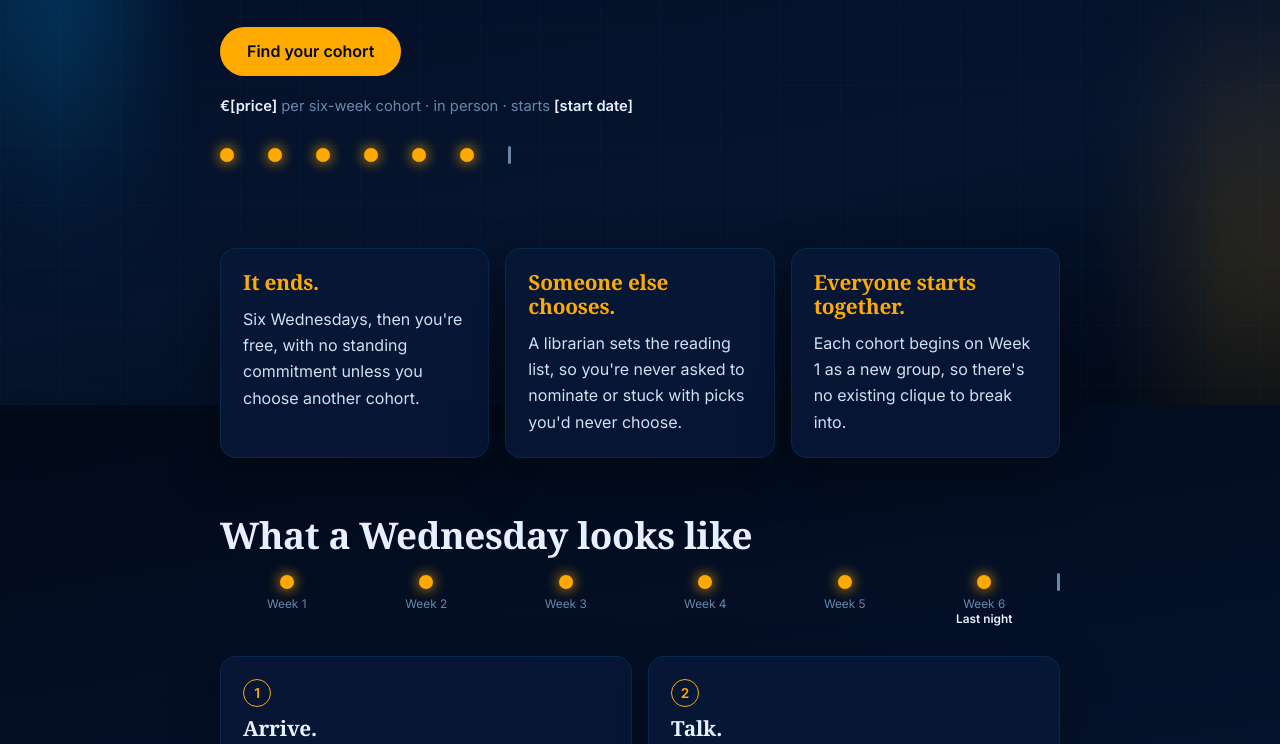
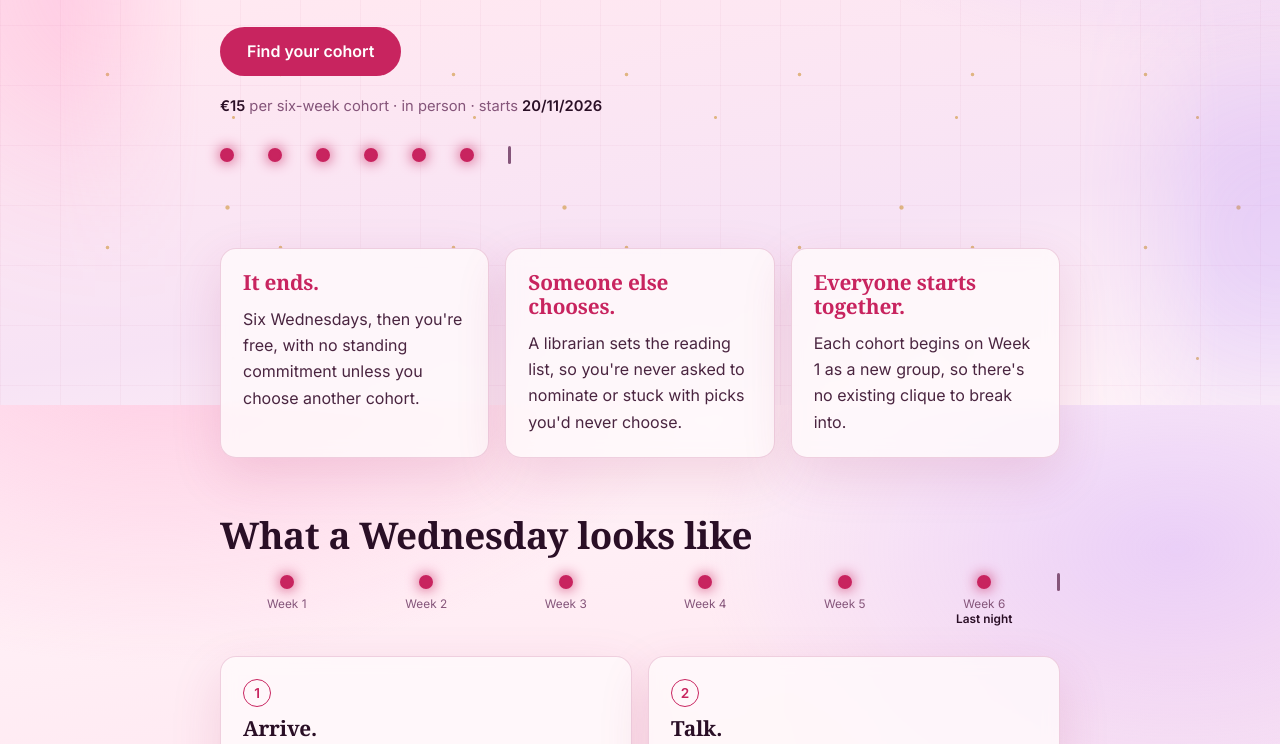
Before and after one commit to Niamh-Murtagh/5-innovators, a plain HTML site: page index.html in a window 1280 px wide. Shown: the part 395-1139 px from the top of the page. Drawn offline with Linux system fonts and the light colour scheme.

Commit message:
Update index.html
changed colours and names

```diff
--- a/index.html
+++ b/index.html
@@ -1,15 +1,15 @@
 <!DOCTYPE html>
-<html lang="en-IE">
+<html lang="en-IE" class="light">
 <head>
 <meta charset="utf-8">
 <meta name="viewport" content="width=device-width, initial-scale=1">
 <meta name="color-scheme" content="dark light">
-<title>The book club with an end date | [Niamh's Book Club]</title>
+<title>The book club with an end date | [Library name]</title>
 <meta name="description" content="Six Wednesday evenings, one librarian-chosen list, then you're free.">
 
 <!-- Open Graph -->
 <meta property="og:type" content="website">
-<meta property="og:title" content="The book club with an end date | [Niamh's Book Club]">
+<meta property="og:title" content="The book club with an end date | [Library name]">
 <meta property="og:description" content="Six Wednesday evenings, one librarian-chosen list, then you're free.">
 <!-- og:image placeholder (1200x630). Replace with an absolute URL once the image exists, then uncomment:
 <meta property="og:image" content="https://example.com/og-image-1200x630.png">
@@ -17,7 +17,7 @@
 
 <!-- Twitter Card -->
 <meta name="twitter:card" content="summary_large_image">
-<meta name="twitter:title" content="The book club with an end date | [Niamh's Book Club]">
+<meta name="twitter:title" content="The book club with an end date | [Library name]">
 <meta name="twitter:description" content="Six Wednesday evenings, one librarian-chosen list, then you're free.">
 <!-- twitter:image placeholder (1200x630). Same image as og:image, then uncomment:
 <meta name="twitter:image" content="https://example.com/og-image-1200x630.png">
@@ -29,67 +29,84 @@
 <link rel="preconnect" href="https://fonts.gstatic.com" crossorigin>
 <link href="https://fonts.googleapis.com/css2?family=Inter:wght@400;500;600;700&display=swap" rel="stylesheet">
 
-<!-- Apply the saved theme before first paint (dark is the default) -->
+<!-- Apply the saved theme before first paint. The blush-pink light theme is the default
+     (<html class="light">); only an explicit saved "dark" choice removes it. -->
 <script>
 (function () {
   try {
-    if (localStorage.getItem("theme") === "light") {
-      document.documentElement.classList.add("light");
+    if (localStorage.getItem("theme") === "dark") {
+      document.documentElement.classList.remove("light");
     }
-  } catch (e) { /* storage unavailable: stay on dark */ }
+  } catch (e) { /* storage unavailable: stay on the light default */ }
 })();
 </script>
 
 <style>
 /* ---------- Theme tokens ---------- */
+/* Dark mode = "midnight plum" (the toggle's alternate). Variable names are the original
+   theme's; in this romantasy palette --amber is rose, --cyan is violet, --green is mint/emerald,
+   --neon is the link colour.
+   Original navy theme, to restore:
+   --bg:#020a18; --bg-grad:linear-gradient(170deg,#020a18,#041028 40%,#06142e 70%,#020a18);
+   --surface:rgba(8,24,56,0.85); --border:rgba(0,170,255,0.12); --text:#d0e0f0; --text-bright:#e8f0ff;
+   --text-dim:#6888aa; --neon:#00aaff; --cyan:#00e5ff; --green:#00ff88; --amber:#ffaa00; */
 :root {
-  --bg: #020a18;
-  --bg-grad: linear-gradient(170deg, #020a18, #041028 40%, #06142e 70%, #020a18);
-  --surface: rgba(8,24,56,0.85);
-  --border: rgba(0,170,255,0.12);
-  --text: #d0e0f0;
-  --text-bright: #e8f0ff;
-  --text-dim: #6888aa;
-  --neon: #00aaff;
-  --cyan: #00e5ff;
-  --green: #00ff88;
-  --amber: #ffaa00;
+  --bg: #1a0b1f;
+  --bg-grad:
+    radial-gradient(900px 520px at 12% -8%, rgba(255,110,180,0.22), transparent 62%),
+    radial-gradient(800px 520px at 92% 18%, rgba(150,100,255,0.22), transparent 60%),
+    linear-gradient(170deg, #1a0b1f, #26102c 40%, #2b1233 70%, #1a0b1f);
+  --surface: rgba(46,20,54,0.82);
+  --border: rgba(255,150,210,0.16);
+  --text: #f0dcec;
+  --text-bright: #fff0f8;
+  --text-dim: #b98cab;
+  --neon: #ff8cc4;
+  --cyan: #c9a2ff;
+  --green: #7ff0c4;
+  --amber: #ff7eb6;
 
-  --on-accent: #020a18;
-  --header-bg: rgba(2,10,24,0.62);
-  --grid: rgba(0,170,255,0.035);
-  --orb1: rgba(0,170,255,0.30);
-  --orb2: rgba(255,170,0,0.18);
-  --opt-bg: rgba(255,255,255,0.03);
-  --shadow: 0 18px 50px rgba(0,0,0,0.35);
-  --focus: #00e5ff;
+  --on-accent: #1a0b1f;
+  --header-bg: rgba(26,11,31,0.66);
+  --grid: rgba(255,150,210,0.04);
+  --orb1: rgba(255,100,175,0.30);
+  --orb2: rgba(150,100,255,0.26);
+  --star: rgba(255,225,160,0.7);
+  --opt-bg: rgba(255,255,255,0.05);
+  --shadow: 0 18px 50px rgba(0,0,0,0.4);
+  --focus: #c9a2ff;
 
   --font-sans: "Inter", system-ui, -apple-system, "Segoe UI", Roboto, "Helvetica Neue", Arial, sans-serif;
   --font-serif: Georgia, "Iowan Old Style", "Palatino Linotype", Palatino, "Times New Roman", serif;
   color-scheme: dark;
 }
 
+/* Default theme: blush-pink romantasy. Rose, violet and emerald accents, gold stardust. */
 html.light {
-  --bg: #f8f3e8;
-  --bg-grad: linear-gradient(170deg, #f9f4ea, #f2ebdc 40%, #ede4d1 70%, #f9f4ea);
-  --surface: rgba(255,252,245,0.9);
-  --border: rgba(50,60,90,0.16);
-  --text: #2b3548;
-  --text-bright: #0d1729;
-  --text-dim: #59677f;
-  --neon: #0b62bd;
-  --cyan: #00778c;
-  --green: #067544;
-  --amber: #a35c00;
+  --bg: #fff1f6;
+  --bg-grad:
+    radial-gradient(900px 520px at 12% -8%, rgba(255,170,208,0.55), transparent 62%),
+    radial-gradient(800px 520px at 92% 18%, rgba(201,162,255,0.38), transparent 60%),
+    linear-gradient(170deg, #fff6fa, #ffe8f1 45%, #f7e3f5 75%, #fff4f8);
+  --surface: rgba(255,250,252,0.80);
+  --border: rgba(176,48,110,0.20);
+  --text: #4a2540;
+  --text-bright: #2a0f26;
+  --text-dim: #85557a;
+  --neon: #a3246a;
+  --cyan: #7a3bc4;
+  --green: #1b7a5a;
+  --amber: #c8245f;
 
   --on-accent: #ffffff;
-  --header-bg: rgba(249,244,234,0.74);
-  --grid: rgba(13,23,41,0.04);
-  --orb1: rgba(11,98,189,0.16);
-  --orb2: rgba(163,92,0,0.16);
-  --opt-bg: rgba(255,255,255,0.7);
-  --shadow: 0 18px 50px rgba(60,50,30,0.12);
-  --focus: #0b62bd;
+  --header-bg: rgba(255,243,248,0.74);
+  --grid: rgba(176,48,110,0.04);
+  --orb1: rgba(255,120,185,0.34);
+  --orb2: rgba(160,110,255,0.26);
+  --star: rgba(201,138,30,0.8);
+  --opt-bg: rgba(255,255,255,0.72);
+  --shadow: 0 18px 50px rgba(176,48,110,0.15);
+  --focus: #5b21b6;
   color-scheme: light;
 }
 
@@ -147,6 +164,18 @@ main { position: relative; z-index: 1; }
     linear-gradient(90deg, var(--grid) 1px, transparent 1px);
   background-size: 60px 60px;
 }
+/* Stardust: tiny scattered sparkles that slowly twinkle */
+.bg-stars {
+  position: absolute; inset: 0; opacity: 0.55;
+  background-image:
+    radial-gradient(circle, var(--star) 0 1.3px, transparent 2.2px),
+    radial-gradient(circle, var(--star) 0 1px, transparent 2px),
+    radial-gradient(circle, var(--star) 0 1.6px, transparent 2.6px);
+  background-size: 173px 173px, 241px 241px, 337px 337px;
+  background-position: 21px 37px, 113px 151px, 59px 97px;
+  animation: twinkle 7s ease-in-out infinite alternate;
+}
+@keyframes twinkle { from { opacity: 0.25; } to { opacity: 0.75; } }
 .bg-orbs {
   position: absolute; inset: 0;
   /* fully hidden inside the 880px column, feathered in over the 140px outside it */
@@ -243,7 +272,7 @@ html.light .theme-btn .i-moon { display: block; }
 .rail.labelled .endbar { margin-top: -2px; }
 
 @media (prefers-reduced-motion: reduce) {
-  .orb { animation: none; }
+  .orb, .bg-stars { animation: none; }
   .rail.seq .lamp, .rail.seq.in .lamp {
     animation: none; background: var(--lamp); border-color: var(--lamp); box-shadow: 0 0 14px var(--lamp);
   }
@@ -256,6 +285,7 @@ html.light .theme-btn .i-moon { display: block; }
 .hero .meta { margin: 18px 0 30px; font-size: 0.92rem; color: var(--text-dim); }
 .hero .meta span { color: var(--text-bright); font-weight: 600; }
 .hero-rail { margin-top: 8px; }
+.hero h1 em { font-style: italic; color: var(--amber); }
 
 /* ---------- Cards and grids ---------- */
 .card {
@@ -312,6 +342,7 @@ details.faq p { padding-bottom: 18px; margin: 0; }
 
 /* ---------- Qualifier ---------- */
 .eyebrow { text-transform: uppercase; letter-spacing: 0.14em; font-size: 0.78rem; color: var(--amber); font-weight: 600; margin: 0 0 8px; }
+.eyebrow::before { content: "\2726"; content: "\2726" / ""; margin-right: 0.55em; }
 .quiz-sec .lead { max-width: 560px; color: var(--text); }
 .quiz { padding: 26px 24px; }
 .quiz-top { display: flex; align-items: center; justify-content: space-between; gap: 16px; margin-bottom: 22px; flex-wrap: wrap; }
@@ -377,6 +408,7 @@ fieldset.q legend:focus { outline: none; }
 <body>
 <div class="bg" aria-hidden="true">
   <div class="bg-grid"></div>
+  <div class="bg-stars"></div>
   <div class="bg-orbs"><span class="orb o1"></span><span class="orb o2"></span></div>
 </div>
 
@@ -403,7 +435,7 @@ fieldset.q legend:focus { outline: none; }
 
   <!-- 1. Hero -->
   <section class="hero wrap" aria-labelledby="hero-h">
-    <h1 id="hero-h">The book club with an end date.</h1>
+    <h1 id="hero-h">The book club with an <em>end date</em>.</h1>
     <p class="sub">Six Wednesday evenings at <span data-token="LIBRARY">[Library name]</span>. A reading list chosen by a librarian. A drink in the foyer afterwards. Then you're free.</p>
     <p><a class="btn btn-primary" href="#find">Find your cohort</a></p>
     <p class="meta"><span data-token="PRICE_TEXT">€[price]</span> per six-week cohort · in person · starts <span data-token="START_DATE">[start date]</span></p>
@@ -617,11 +649,11 @@ fieldset.q legend:focus { outline: none; }
   /* ===== Edit these five values; everything on the page reads from here. =====
      (The static <title> and og:/twitter: tags in <head> still need editing by hand.) */
   var CONFIG = {
-    LIBRARY: "[Library name]",
-    PRICE_TEXT: "€[price]",
-    START_DATE: "[start date]",
-    BOOKING_URL: "#",
-    CONTACT_URL: "#"
+    LIBRARY: "Niamh's Nook",
+    PRICE_TEXT: "€15",
+    START_DATE: "20/11/2026",
+    BOOKING_URL: "###",
+    CONTACT_URL: "###"
   };
 
   var root = document.documentElement;
```
